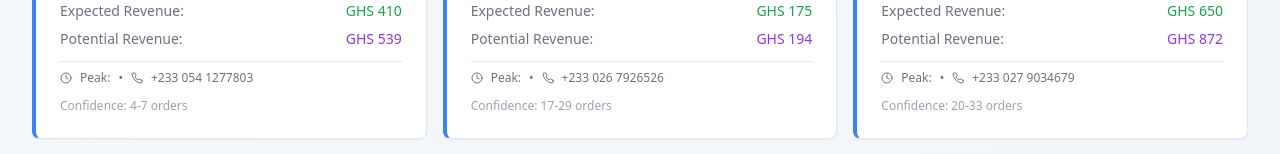
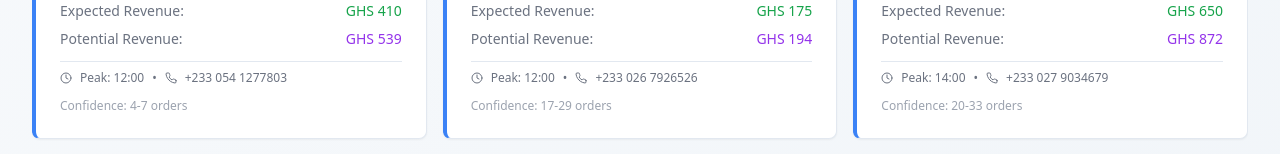
Before and after one commit to rbarmah/order-wise-ghana-forecast, a React (Vite) app: page / in a window 1280 px wide. Shown: the part 793-947 px from the top of the page. Built offline with nearby package versions, Linux system fonts and the light colour scheme.

Commit message:
Fix: Resolve 'peakHour' property error
The 'peakHour' property was missing from the PredictionData type in MLPredictionPanel.tsx. This commit adds the missing property to resolve the TypeScript error.

```diff
--- a/src/components/Dashboard/MLPredictionPanel.tsx
+++ b/src/components/Dashboard/MLPredictionPanel.tsx
@@ -154,7 +154,7 @@ export function MLPredictionPanel({ predictions, restaurants }: MLPredictionPane
 
                   <div className="flex items-center gap-2 text-xs text-gray-500 pt-2 border-t">
                     <Clock className="h-3 w-3" />
-                    <span>Peak: {prediction.peakHour}</span>
+                    <span>Peak: {restaurant.peakHour}:00</span>
                     <span>•</span>
                     <Phone className="h-3 w-3" />
                     <span>{restaurant.contact}</span>
```
